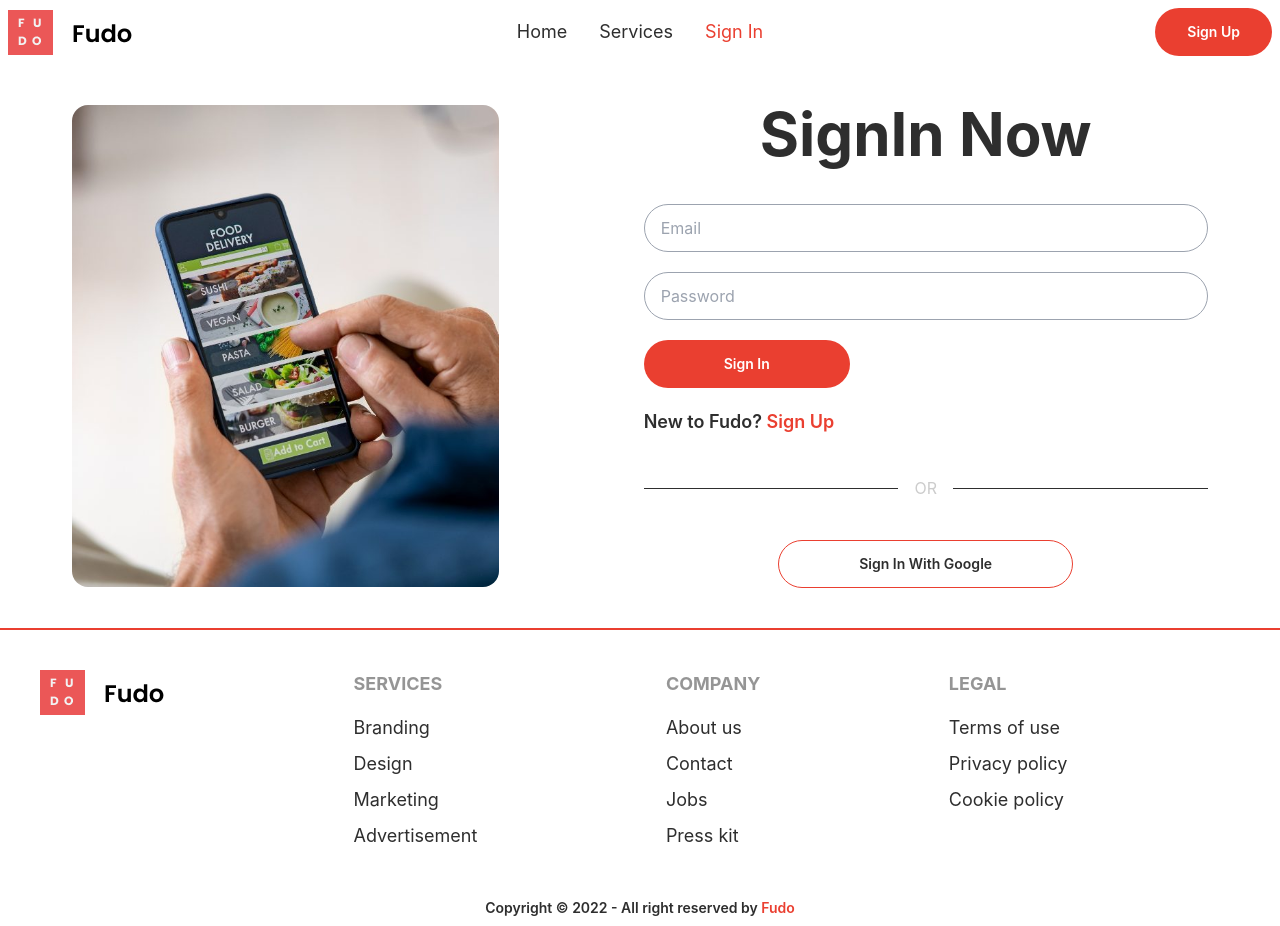
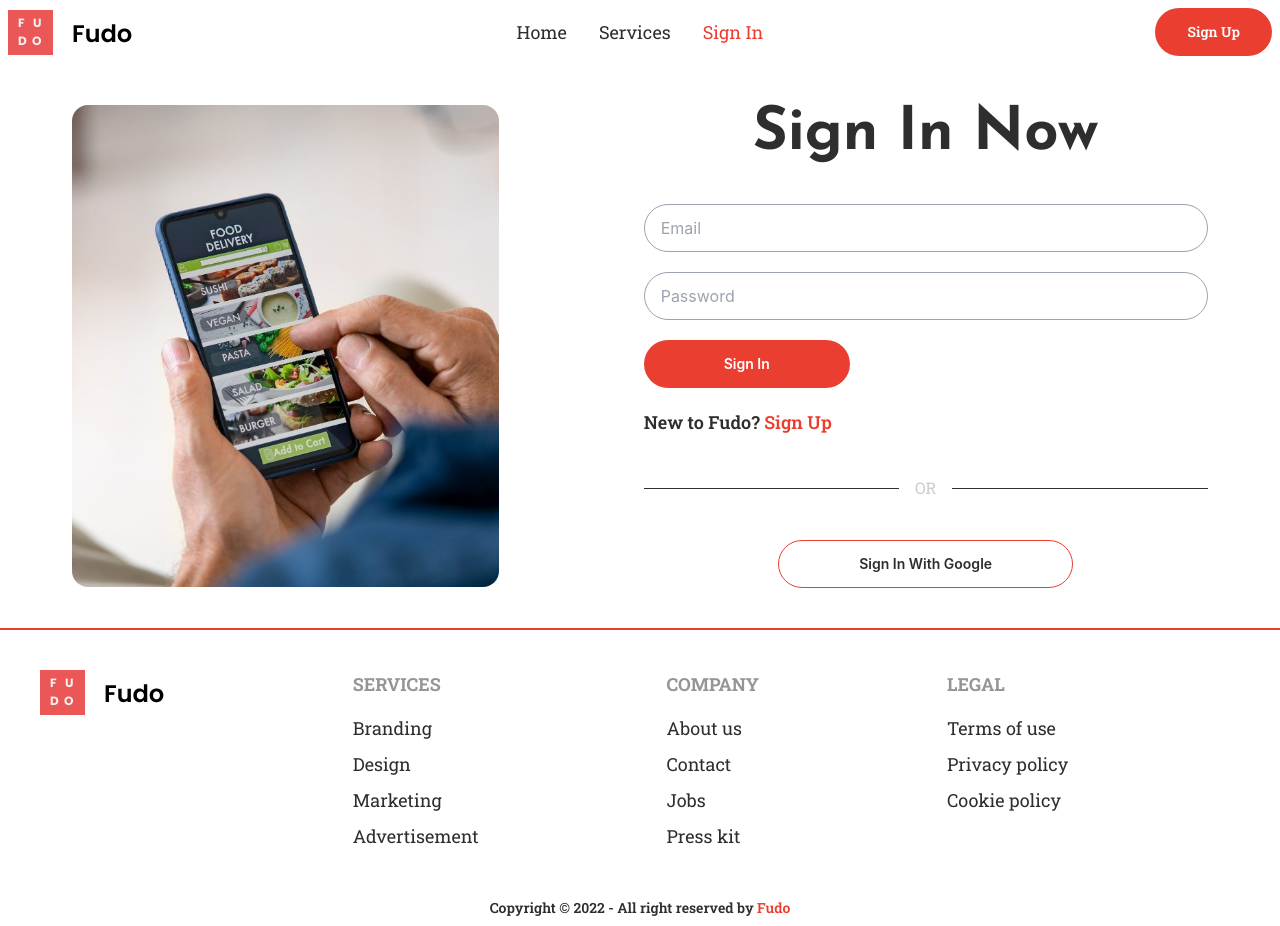
Before and after one commit to JubayerP/fudo-client, a React (Create React App) app: page /signin in a window 1280 px wide. Built offline with nearby package versions, Linux system fonts and the light colour scheme; no server answers.

Commit message:
google fonts added

```diff
--- a/public/index.html
+++ b/public/index.html
@@ -1,31 +1,41 @@
 <!DOCTYPE html>
 <html lang="en">
+
 <head>
   <meta charset="utf-8" />
   <link rel="icon" href="%PUBLIC_URL%/favicon.ico" />
   <meta name="viewport" content="width=device-width, initial-scale=1" />
   <meta name="theme-color" content="#000000" />
-    <meta
-      name="description"
-      content="Web site created using create-react-app"
-    />
+  <meta name="description" content="Web site created using create-react-app" />
   <link rel="apple-touch-icon" href="%PUBLIC_URL%/logo192.png" />
   <!--
       manifest.json provides metadata used when your web app is installed on a
       user's mobile device or desktop. See https://developers.google.com/web/fundamentals/web-app-manifest/
     -->
   <link rel="manifest" href="%PUBLIC_URL%/manifest.json" />
-    <!--
-      Notice the use of %PUBLIC_URL% in the tags above.
-      It will be replaced with the URL of the `public` folder during the build.
-      Only files inside the `public` folder can be referenced from the HTML.
+  <link rel="preconnect" href="https://fonts.googleapis.com">
+  <link rel="preconnect" href="https://fonts.gstatic.com" crossorigin>
+  <link href="https://fonts.googleapis.com/css2?family=Josefin+Sans:wght@400;500;600;700&display=swap" rel="stylesheet">
+  <link rel="preconnect" href="https://fonts.googleapis.com">
+  <link rel="preconnect" href="https://fonts.gstatic.com" crossorigin>
+  <link href="https://fonts.googleapis.com/css2?family=Roboto+Slab:wght@400;500;600;700&display=swap" rel="stylesheet">
+  <title>Fudo</title>
 
-      Unlike "/favicon.ico" or "favicon.ico", "%PUBLIC_URL%/favicon.ico" will
-      work correctly both with client-side routing and a non-root public URL.
-      Learn how to configure a non-root public URL by running `npm run build`.
-    -->
-    <title>Fudo</title>
+  <style>
+    h1,
+    h2,
+    h3,
+    h4,
+    h5,
+    h6 {
+      font-family: 'Josefin Sans', sans-serif;
+    }
+    p,span,a,li{
+      font-family: 'Roboto Slab', serif;
+    }
+  </style>
 </head>
+
 <body>
   <noscript>You need to enable JavaScript to run this app.</noscript>
   <div id="root"></div>
@@ -40,4 +50,5 @@
       To create a production bundle, use `npm run build` or `yarn build`.
     -->
 </body>
+
 </html>
--- a/src/Pages/SignIn/SignIn.js
+++ b/src/Pages/SignIn/SignIn.js
@@ -96,6 +96,7 @@ const SignIn = () => {
             })
             navigate(from, {replace: true})
         })
+        .catch(e => toast.error(e.message))
     }
 
     if (loading) {
@@ -108,7 +109,7 @@ const SignIn = () => {
         <div className='container mx-auto my-10 flex lg:flex-row flex-col justify-around items-center lg:space-y-0 space-y-10'>
             <img src={login} className='lg:w-1/3 object-cover w-4/5 rounded-2xl' alt="" />
             <div>
-                <h1 className="text-6xl font-bold text-secondary mb-10 text-center">SignIn Now</h1>
+                <h1 className="text-6xl font-bold text-secondary mb-10 text-center">Sign In Now</h1>
 
                 <form onSubmit={handleSubmit} className='w-full'>
                     <div>
--- a/src/Pages/SignUp/SignUp.js
+++ b/src/Pages/SignUp/SignUp.js
@@ -71,6 +71,7 @@ const SignUp = () => {
         if (!/^\w+@[a-zA-Z_]+?\.[a-zA-Z]{2,3}$/.test(email)) {
             setErrors({...errors, email: 'Please Provide a Valid Email!'})
             setUserInfo({ ...userInfo, email: e.target.value })
+            return;
         } else {
             setErrors({ ...errors, email: '' })
             setUserInfo({ ...userInfo, email: e.target.value })
@@ -81,14 +82,17 @@ const SignUp = () => {
         if (!/(?=.*?[A-Z])/.test(password)) {
             setErrors({ ...errors, password: 'At Least One Upper Case' })
             setUserInfo({ ...userInfo, password: e.target.value })
+            return;
         }
         else if (!/(?=.*?[0-9])/.test(password)) {
             setErrors({ ...errors, password: 'At Least One Digit' })
             setUserInfo({ ...userInfo, password: e.target.value })
+            return
         }
         else if (!/.{8,}/.test(password)) {
             setErrors({...errors, password: 'Minimum eight characters'})
             setUserInfo({ ...userInfo, password: e.target.value })
+            return
         }
         else {
             setErrors({ ...errors, password: '' });
@@ -110,8 +114,8 @@ const SignUp = () => {
 
                 <form onSubmit={handleSubmit} className='w-full'>
                     <div className='max-w-md'>
-                        <input type="text" placeholder="Full Name" className="input input-bordered max-w-xl w-full focus:outline-none focus:border-primary duration-200 border-gray-400 rounded-full mb-5 text-secondary block" onChange={handleNameChange} value={userInfo.name} />
-                        <input type="text" placeholder="Photo URL" className="input input-bordered max-w-xl w-full focus:outline-none focus:border-primary duration-200 border-gray-400 rounded-full mb-5 text-secondary" onChange={handleUrlChange} value={userInfo.url} />
+                        <input type="text" placeholder="Full Name" className="input input-bordered max-w-xl w-full focus:outline-none focus:border-primary duration-200 border-gray-400 rounded-full mb-5 text-secondary block" onChange={handleNameChange} value={userInfo.name} required/>
+                        <input type="text" placeholder="Photo URL" className="input input-bordered max-w-xl w-full focus:outline-none focus:border-primary duration-200 border-gray-400 rounded-full mb-5 text-secondary" onChange={handleUrlChange} value={userInfo.url} required/>
                         <input type="email" placeholder="Email" className="input input-bordered max-w-xl w-full focus:outline-none focus:border-primary duration-200 border-gray-400 rounded-full mb-0 text-secondary" onChange={handleEmailChange} value={userInfo.email} />
                         <p className='text-red-500 mb-5 ml-2'>{errors.email}</p>
                         <input type="password" placeholder="Password" className="input input-bordered max-w-xl w-full focus:outline-none focus:border-primary duration-200 border-gray-400 rounded-full text-secondary" onChange={handlePasswordChange} value={userInfo.password} />
```
Lines whose indentation alone changed are shown as unchanged.
